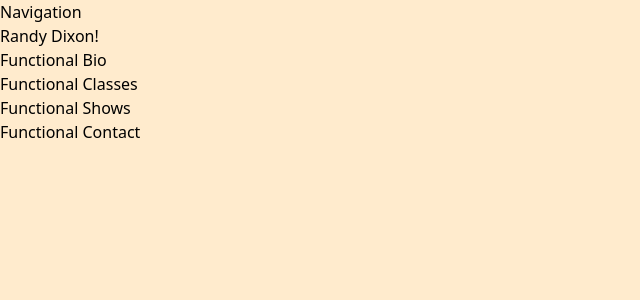
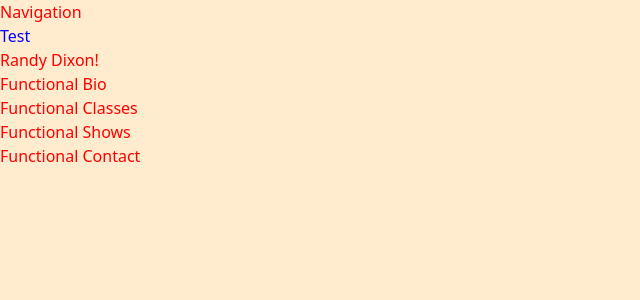
Before and after one commit to joerdixon/randydixon, a React (Vite) app: page / in a window 1280 px wide. Shown: the top 300 px of the page, without its empty margins (0-640 px from the left). Built offline with nearby package versions, Linux system fonts and the light colour scheme.

Commit message:
sass test

```diff
--- a/src/components/Navigation/Nav.jsx
+++ b/src/components/Navigation/Nav.jsx
@@ -2,7 +2,10 @@ import React from 'react';
 
 function Nav() {
     return(
-        <h1>Navigation</h1>
+        <div>
+            <h1>Navigation</h1>
+            <p>Test</p>
+        </div>
     )
 }
 
--- a/style.css
+++ b/style.css
@@ -1,11 +1,14 @@
 @tailwind base;
 @tailwind components;
 @tailwind utilities;
-
-:root {
-
+body {
+  background-color: blanchedalmond;
+}
+body h1 {
+  color: red;
+}
+body p {
+  color: blue;
 }
 
-body {
-    background-color: blanchedalmond;
-}
+/*# sourceMappingURL=style.css.map */
--- /dev/null
+++ b/style.scss
@@ -0,0 +1,17 @@
+@tailwind base;
+@tailwind components;
+@tailwind utilities;
+
+:root {
+
+}
+
+body {
+    background-color: blanchedalmond;
+    h1{
+        color: red;
+    }
+    p{
+        color: blue;
+    }
+}
```
Also changed, not shown: 1 other file (tests, documents, lock files or other folders).
